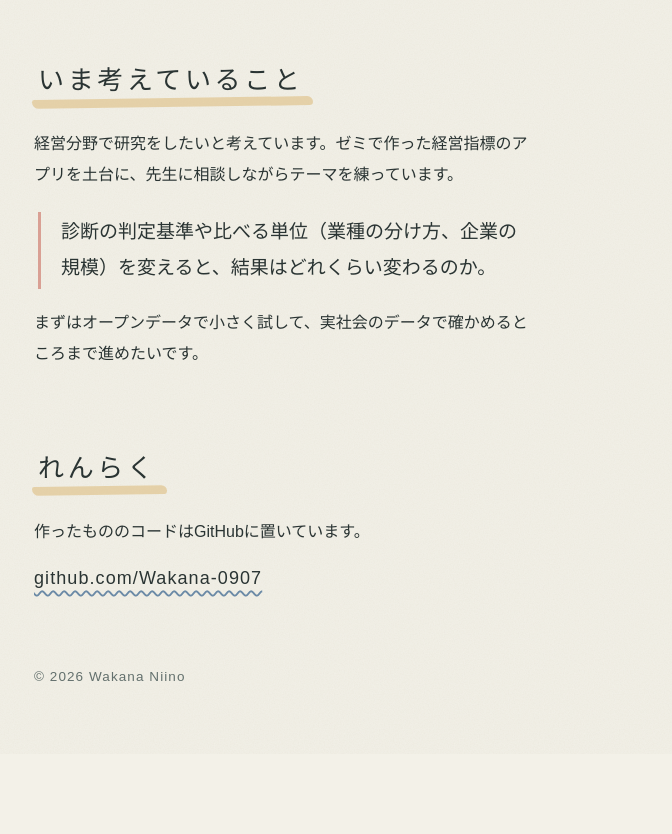
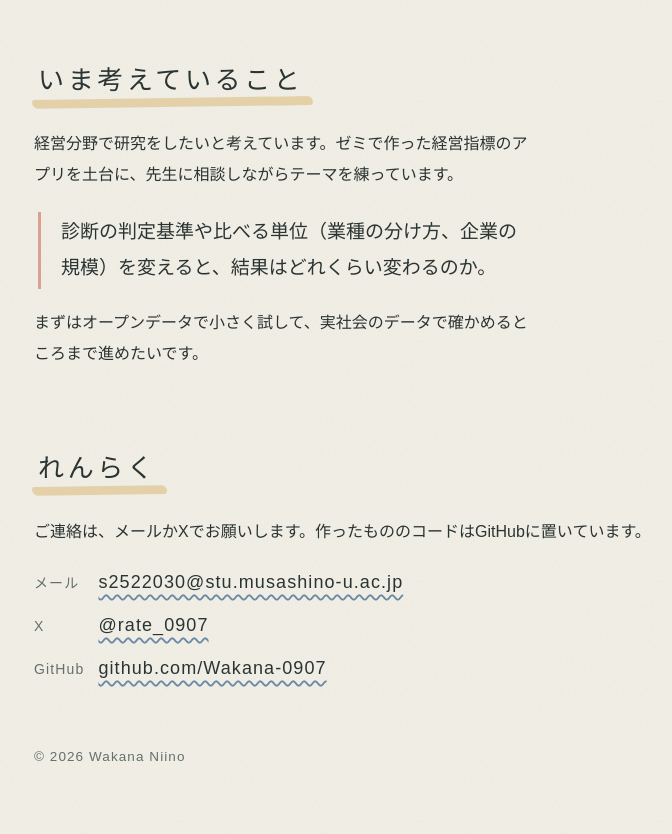
Before and after one commit to Wakana-0907/Wakana-0907.github.io, a plain HTML site: page index.html in a window 1280 px wide. Shown: the part 1808-2642 px from the top of the page, without its empty margins (238-910 px from the left). Before the commit the page ends 2562 px from the top, so only its background shows below. Drawn offline with Linux system fonts and the light colour scheme; a web font is replaced by a local one.

Commit message:
Update contact information and links in index.html

```diff
--- a/index.html
+++ b/index.html
@@ -13,7 +13,7 @@
   ・作品を足す: 「ここから作品」から「ここまで作品」までを丸ごとコピーして、好きな位置に貼る（番号 01, 02… は手で直す。水彩の色は自動で変わります。リンクは <a class="go"> の href に入れる）
   ・色を変える: すぐ下の <style> の先頭にある --indigo, --moss, --rose, --ochre
   ・フォントを変える: 同じく先頭の --font-body（本文）、--font-hand（見出し）、--font-accent（名前と番号とメモ）
-  ・GitHubのリンクや名前: 一番下の「れんらく」「footer」を書き換える
+  ・メールやXやGitHubのリンクや名前: 一番下の「れんらく」「footer」を書き換える
 -->
 <style>
 /* 配色: 生成りの紙に墨のインク。藍・苔・桃・黄土は水彩のにじみにだけ使う。
@@ -115,6 +115,9 @@ p{margin:0 0 14px}
 .now blockquote{margin:22px 0 18px 4px;padding:2px 0 2px 20px;border-left:3px solid var(--rose);font-family:var(--font-hand);font-size:19px;line-height:1.9;max-width:26em}
 
 /* ---- 連絡先 ---- */
+.contact-list{list-style:none;margin:6px 0 0;padding:0}
+.contact-list li{padding:4px 0;word-break:break-all}
+.contact-list .label{display:inline-block;min-width:4.6em;font-family:var(--font-hand);font-size:14px;color:var(--ink-soft);letter-spacing:.08em}
 .contact a{font-family:var(--font-hand);font-size:18px;letter-spacing:.06em;text-decoration:underline wavy var(--indigo) 1.5px;text-underline-offset:6px}
 footer{padding:46px 0 64px;font-family:var(--font-hand);font-size:13.5px;color:var(--ink-soft);letter-spacing:.08em}
 
@@ -250,8 +253,12 @@ footer{padding:46px 0 64px;font-family:var(--font-hand);font-size:13.5px;color:v
     <!-- 連絡先: リンクやメールを足すときはここ -->
     <section id="contact" class="contact">
       <h2>れんらく</h2>
-      <p>作ったもののコードはGitHubに置いています。</p>
-      <p><a href="https://github.com/Wakana-0907" target="_blank" rel="noopener">github.com/Wakana-0907</a></p>
+      <p>ご連絡は、メールかXでお願いします。作ったもののコードはGitHubに置いています。</p>
+      <ul class="contact-list">
+        <li><span class="label">メール</span><a href="mailto:s2522030@stu.musashino-u.ac.jp">s2522030@stu.musashino-u.ac.jp</a></li>
+        <li><span class="label">X</span><a href="https://x.com/rate_0907" target="_blank" rel="noopener">@rate_0907</a></li>
+        <li><span class="label">GitHub</span><a href="https://github.com/Wakana-0907" target="_blank" rel="noopener">github.com/Wakana-0907</a></li>
+      </ul>
     </section>
   </main>
 
```
